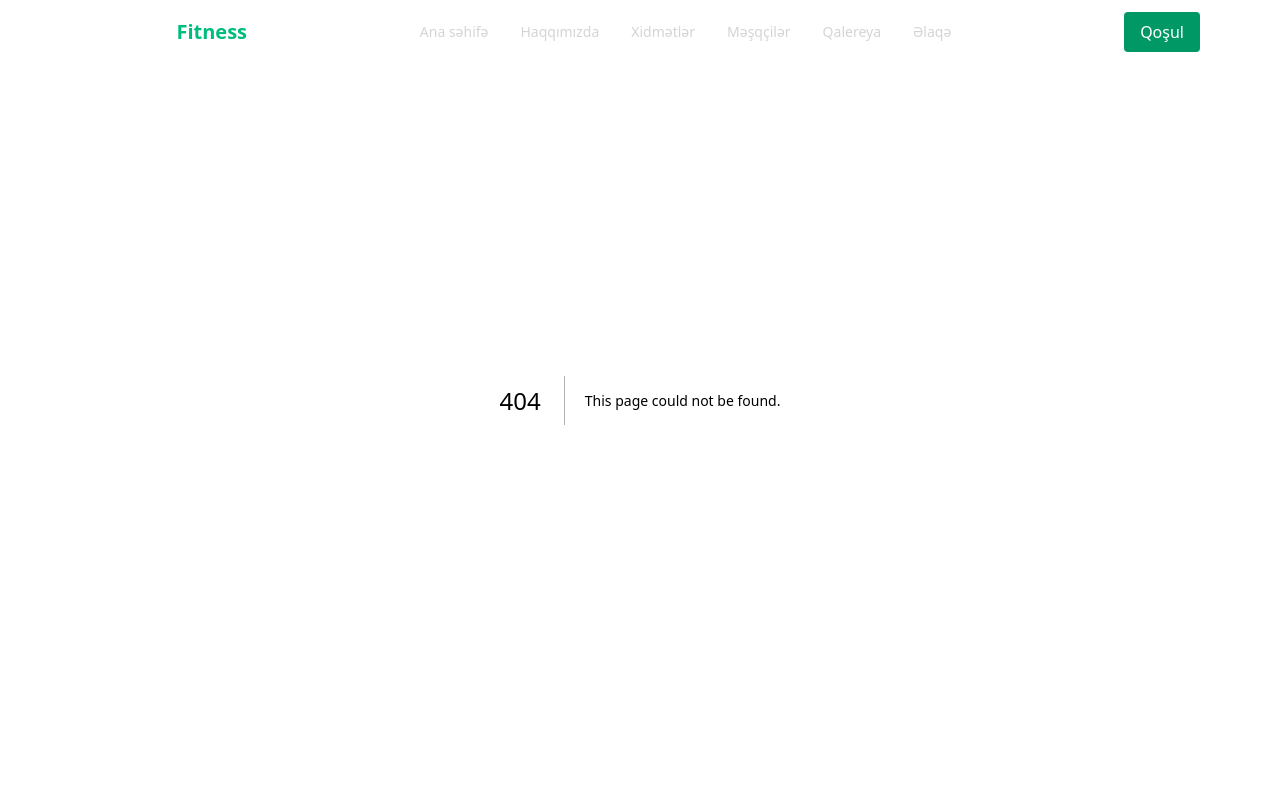
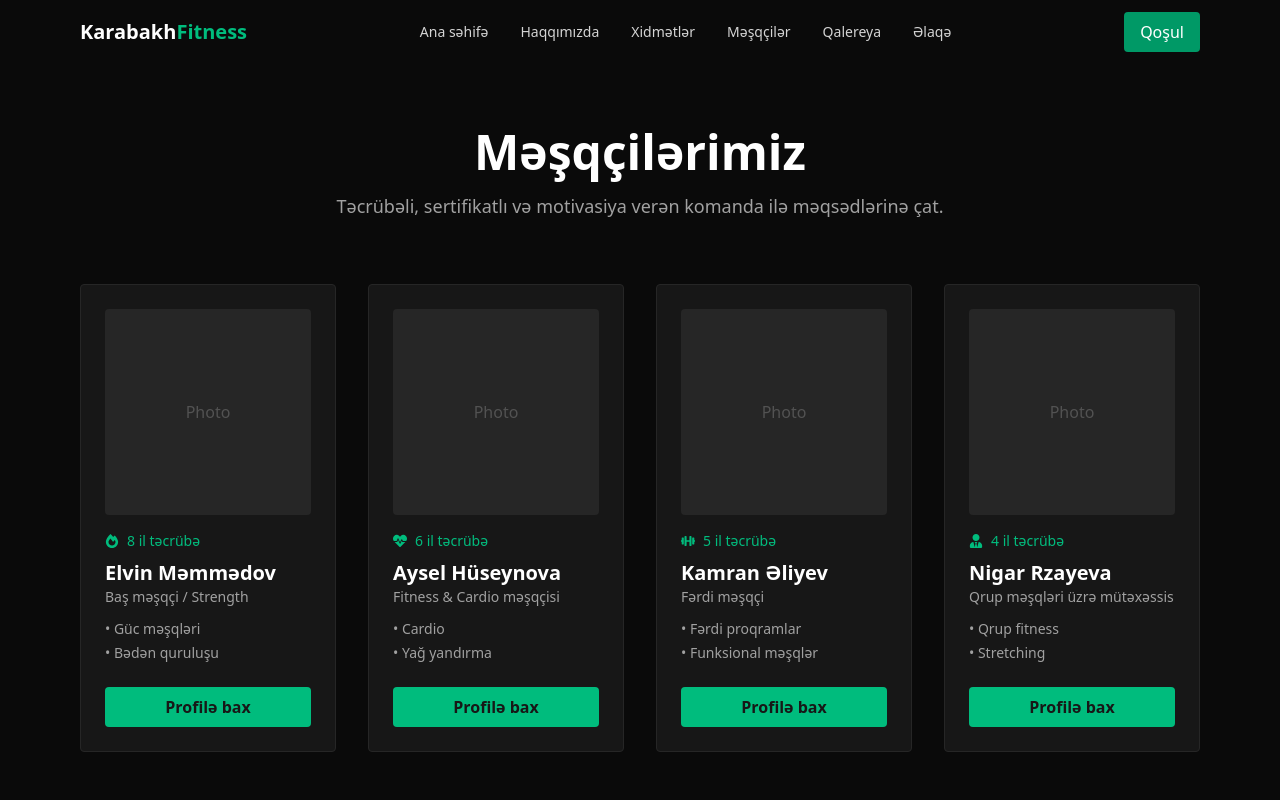
Before and after one commit to elxanoffical/Fitness, a Next.js app: page /trainers in a window 1280 px wide. Before the commit this address had no page. Shown: the top 800 px of the page. Built offline with nearby package versions, Linux system fonts and the light colour scheme.

Commit message:
Add trainers page and then will add image

```diff
--- /dev/null
+++ b/app/trainers/page.jsx
@@ -0,0 +1,114 @@
+import Link from "next/link";
+import {
+  FaDumbbell,
+  FaHeartbeat,
+  FaFireAlt,
+  FaUserTie,
+} from "react-icons/fa";
+
+export const metadata = {
+  title: "Məşqçilər – Karabakh Fitness",
+  description:
+    "Karabakh Fitness-in peşəkar və sertifikatlı məşqçiləri ilə tanış olun.",
+};
+
+const trainers = [
+  {
+    id: 1,
+    name: "Elvin Məmmədov",
+    role: "Baş məşqçi / Strength",
+    experience: "8 il təcrübə",
+    specialties: ["Güc məşqləri", "Bədən quruluşu"],
+    slug: "elvin-memmedov",
+    icon: FaFireAlt,
+  },
+  {
+    id: 2,
+    name: "Aysel Hüseynova",
+    role: "Fitness & Cardio məşqçisi",
+    experience: "6 il təcrübə",
+    specialties: ["Cardio", "Yağ yandırma"],
+    slug: "aysel-huseynova",
+    icon: FaHeartbeat,
+  },
+  {
+    id: 3,
+    name: "Kamran Əliyev",
+    role: "Fərdi məşqçi",
+    experience: "5 il təcrübə",
+    specialties: ["Fərdi proqramlar", "Funksional məşqlər"],
+    slug: "kamran-eliyev",
+    icon: FaDumbbell,
+  },
+  {
+    id: 4,
+    name: "Nigar Rzayeva",
+    role: "Qrup məşqləri üzrə mütəxəssis",
+    experience: "4 il təcrübə",
+    specialties: ["Qrup fitness", "Stretching"],
+    slug: "nigar-rzayeva",
+    icon: FaUserTie,
+  },
+];
+
+export default function TrainersPage() {
+  return (
+    <main className="bg-neutral-950 text-neutral-100 pb-24">
+      {/* HERO */}
+      <section className="pt-32 pb-16 px-4 text-center">
+        <h1 className="text-4xl md:text-5xl font-semibold text-white">
+          Məşqçilərimiz
+        </h1>
+        <p className="mt-4 text-lg text-neutral-400 max-w-2xl mx-auto">
+          Təcrübəli, sertifikatlı və motivasiya verən komanda ilə məqsədlərinə çat.
+        </p>
+      </section>
+
+      {/* TRAINERS GRID */}
+      <section className="px-4 max-w-6xl mx-auto grid sm:grid-cols-2 lg:grid-cols-4 gap-8">
+        {trainers.map((trainer) => (
+          <TrainerCard key={trainer.id} {...trainer} />
+        ))}
+      </section>
+    </main>
+  );
+}
+
+function TrainerCard({
+  name,
+  role,
+  experience,
+  specialties,
+  slug,
+  icon: Icon,
+}) {
+  return (
+    <div className="bg-neutral-900 border border-neutral-800 rounded p-6 hover:border-emerald-500 transition flex flex-col">
+      {/* IMAGE PLACEHOLDER */}
+      <div className="w-full aspect-square bg-neutral-800 rounded mb-4 flex items-center justify-center text-neutral-600">
+        Photo
+      </div>
+
+      <div className="flex items-center gap-2 text-emerald-500 text-sm">
+        <Icon />
+        {experience}
+      </div>
+
+      <h3 className="mt-2 text-xl font-semibold text-white">{name}</h3>
+      <p className="text-neutral-400 text-sm">{role}</p>
+
+      <ul className="mt-3 text-neutral-400 text-sm space-y-1">
+        {specialties.map((item, i) => (
+          <li key={i}>• {item}</li>
+        ))}
+      </ul>
+
+      <Link
+        href={`/trainers/${slug}`}
+        className="mt-6 inline-block text-center bg-emerald-500 hover:bg-emerald-600 text-neutral-900 font-semibold py-2 rounded transition"
+      >
+        Profilə bax
+      </Link>
+    </div>
+  );
+}
```
